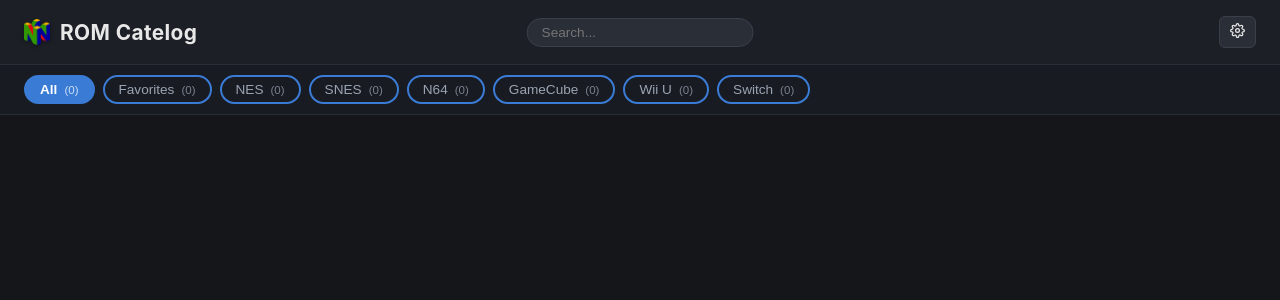
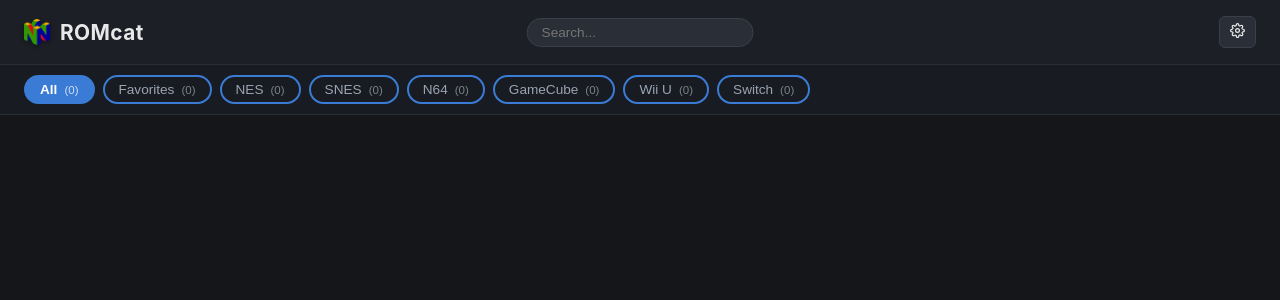
Before and after one commit to PlasmaDrifter/Emulator-Web-Catelog, a Flask app: page / in a window 1280 px wide. Shown: the top 300 px of the page. Run offline with Flask 3, Linux system fonts and the light colour scheme; some libraries are stand-ins or nearby versions.

Commit message:
Rename all mentions of ROM Cat to ROMcat

```diff
--- a/app.py
+++ b/app.py
@@ -36,7 +36,7 @@ SETTINGS_PATH = BASE_DIR / "settings.json"
 COVERS_DIR.mkdir(parents=True, exist_ok=True)
 
 DEFAULT_SETTINGS = {
-    "title": "ROM Catelog",
+    "title": "ROMcat",
     "icon": "/static/favicon.png",
     "theme": {
         "bg_body": "#14161a",
--- a/desktop.py
+++ b/desktop.py
@@ -1,6 +1,6 @@
 #!/usr/bin/env python3
 """
-ROM Cat Desktop Launcher (Standalone Desktop App)
+ROMcat Desktop Launcher (Standalone Desktop App)
 Launches the Flask backend server in a background thread
 and presents the interface in a native desktop window via pywebview.
 """
@@ -85,7 +85,7 @@ def main():
     time.sleep(0.35)
 
     settings = load_settings()
-    title = settings.get("title", "ROM Cat")
+    title = settings.get("title", "ROMcat")
     icon_path = BUNDLE_DIR / "static" / "favicon.png"
 
     setup_desktop_integration(title, icon_path)
--- a/templates/index.html
+++ b/templates/index.html
@@ -113,7 +113,7 @@
         <h4>General</h4>
         <div class="settings-field">
           <label for="catalogTitleInput">Catalog Title</label>
-          <input type="text" id="catalogTitleInput" class="settings-input" value="{{ settings.title }}" placeholder="ROM Catelog">
+          <input type="text" id="catalogTitleInput" class="settings-input" value="{{ settings.title }}" placeholder="ROMcat">
         </div>
       </section>
 
@@ -308,7 +308,7 @@
             <div class="help-callout" style="border-left-color: #10b981;">
               <strong>Folder Location for Custom Box Art:</strong>
               <p style="margin: 4px 0 0 0;">
-                Place your image files directly into the <code>static/covers/</code> directory in your ROM Cat installation folder.
+                Place your image files directly into the <code>static/covers/</code> directory in your ROMcat installation folder.
               </p>
             </div>
 
@@ -471,7 +471,7 @@
           <div class="help-callout" style="border-left-color: #10b981;">
             <strong>System Identifier (ID) &mdash; When is it needed?</strong>
             <p style="margin: 4px 0 0 0;">
-              <strong>You can leave this box empty.</strong> When you fill in the <strong>Display Name</strong> (such as <code>Nintendo 64</code>), ROM Cat automatically creates a safe internal ID for you behind the scenes.
+              <strong>You can leave this box empty.</strong> When you fill in the <strong>Display Name</strong> (such as <code>Nintendo 64</code>), ROMcat automatically creates a safe internal ID for you behind the scenes.
             </p>
             <p style="margin: 4px 0 0 0;">
               <strong>Only type in this box if:</strong>
@@ -485,7 +485,7 @@
           <p style="margin: 4px 0 0 0;">The <strong>Emulator Launch Command</strong> is the exact shell command used to start the emulator with your selected game.</p>
           <div class="help-callout">
             <strong>Key Token: <code>{rom}</code></strong>
-            <p style="margin: 4px 0 0 0;">ROM Cat automatically replaces <code>{rom}</code> with the full, shell-quoted path to the selected ROM file on disk (e.g. <code>"/home/user/ROMs/NES/Mario.nes"</code>).</p>
+            <p style="margin: 4px 0 0 0;">ROMcat automatically replaces <code>{rom}</code> with the full, shell-quoted path to the selected ROM file on disk (e.g. <code>"/home/user/ROMs/NES/Mario.nes"</code>).</p>
           </div>
 
           <h6>Common Flatpak Emulator Commands:</h6>
@@ -1031,7 +1031,7 @@ function applyLiveVisibility() {
 }
 
 function applyLiveTitle() {
-  const title = catalogTitleInput.value.trim() || 'ROM Catelog';
+  const title = catalogTitleInput.value.trim() || 'ROMcat';
   document.title = title;
   const headerEl = document.getElementById('headerTitle');
   if (headerEl) headerEl.textContent = title;
@@ -1246,7 +1246,7 @@ async function saveAllSettings() {
   for (const [key, item] of Object.entries(visibilityToggles)) {
     visibility[key] = item.el ? item.el.checked : true;
   }
-  const title = catalogTitleInput.value.trim() || 'ROM Catelog';
+  const title = catalogTitleInput.value.trim() || 'ROMcat';
   const icon = selectedIconUrl || customIconUrl.value.trim() || '/static/favicon.png';
 
   saveSettingsBtn.textContent = 'Saving...';
@@ -1313,7 +1313,7 @@ saveSettingsBtn.addEventListener('click', () => {
 // Reset to Defaults
 resetDefaultsBtn.addEventListener('click', () => {
   if (!confirm('Reset all title, icon, colors, and visibility settings to default?')) return;
-  catalogTitleInput.value = 'ROM Catelog';
+  catalogTitleInput.value = 'ROMcat';
   applyLiveTitle();
   setLiveIcon('/static/favicon.png');
 
```
Also changed, not shown: README.md.
